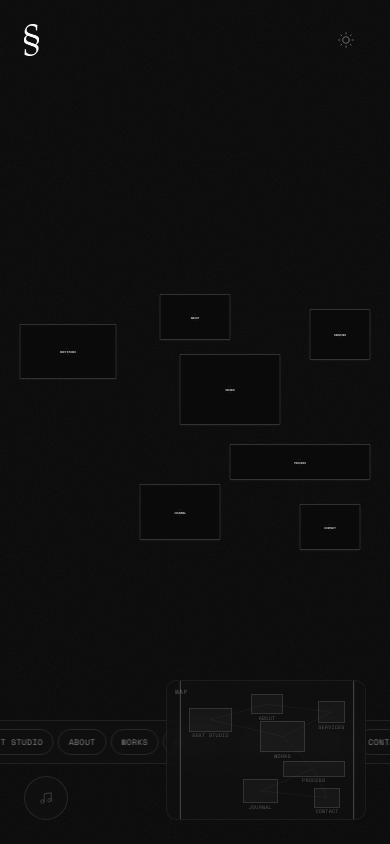
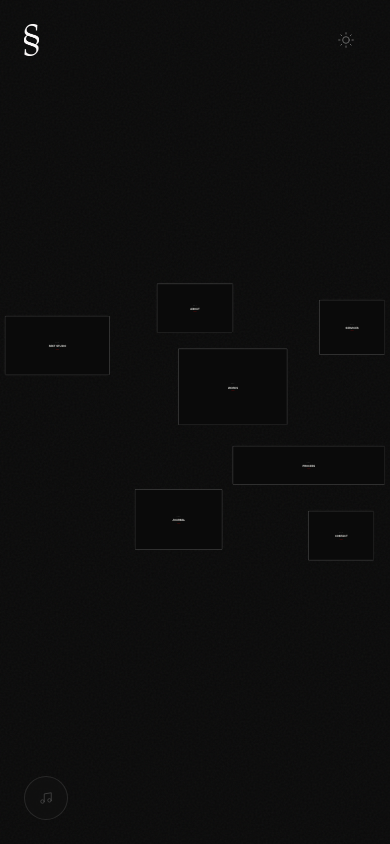
Before and after one commit to ZARQIVOAPP/SEKTSTUDIO, a Next.js app: page / in a window 390 px wide. Built offline with nearby package versions, Linux system fonts and the light colour scheme.

Commit message:
Mobile responsive: fit nodes to phone, remove dock, hide minimap on mobile

```diff
--- a/src/components/canvas/CanvasWorld.tsx
+++ b/src/components/canvas/CanvasWorld.tsx
@@ -1,12 +1,11 @@
 'use client';
 
-import { useEffect, useCallback, useRef, useState } from 'react';
+import { useEffect, useCallback, useRef } from 'react';
 import { useCamera } from '@/lib/camera';
 import { CAMERA_DEFAULTS, NODES, getNodeById, getCanvasBounds } from '@/lib/canvas-config';
 import { CanvasNode } from './CanvasNode';
 import { ConnectionPaths } from './ConnectionPaths';
 import { Minimap } from './Minimap';
-import { motion, AnimatePresence } from 'motion/react';
 
 // Section imports
 import { Hero } from '@/components/sections/Hero';
@@ -42,7 +41,6 @@ export function CanvasWorld() {
   const pointerStartRef = useRef<{ x: number; y: number; time: number } | null>(null);
   const overviewZoomRef = useRef<number>(CAMERA_DEFAULTS.minZoom);
   const overviewPosRef = useRef<{ x: number; y: number }>({ x: 0, y: 0 });
-  const [showDock, setShowDock] = useState(true);
 
   // ─── Clamp camera + center at overview zoom ───
   const clampCamera = useCallback(() => {
@@ -52,7 +50,6 @@ export function CanvasWorld() {
     const bounds = getCanvasBounds();
     const pad = 200;
 
-    // At overview zoom, snap to centered position
     if (cam.zoom <= overviewZoomRef.current * 1.05) {
       cam.zoom = overviewZoomRef.current;
       cam.x = overviewPosRef.current.x;
@@ -103,7 +100,7 @@ export function CanvasWorld() {
     rafRef.current = requestAnimationFrame(decay);
   }, [cameraRef, applyTransform, clampCamera]);
 
-  // ─── Hit test helpers ───
+  // ─── Hit test ───
   const findNodeAtPosition = useCallback(
     (clientX: number, clientY: number): string | null => {
       const cam = cameraRef.current;
@@ -230,7 +227,7 @@ export function CanvasWorld() {
     [cameraRef, startDecay, findNodeAtPosition, activeNodeId, navigateToNode],
   );
 
-  // ─── Wheel: trackpad pan/pinch + mouse wheel zoom ───
+  // ─── Wheel: trackpad pan/pinch + mouse zoom ───
   const handleWheel = useCallback(
     (e: WheelEvent) => {
       const target = e.target as HTMLElement;
@@ -239,7 +236,6 @@ export function CanvasWorld() {
       e.preventDefault();
       const cam = cameraRef.current;
 
-      // Pinch-to-zoom (ctrlKey is set by browser for trackpad pinch)
       if (e.ctrlKey) {
         const zoomDelta = -e.deltaY * 0.008;
         const newZoom = Math.max(
@@ -251,17 +247,14 @@ export function CanvasWorld() {
         cam.y = e.clientY - (e.clientY - cam.y) * zoomRatio;
         cam.zoom = newZoom;
       } else {
-        // Normalize deltaMode (some browsers report in lines not pixels)
         let dx = e.deltaX;
         let dy = e.deltaY;
         if (e.deltaMode === 1) { dx *= 16; dy *= 16; }
 
-        // If horizontal movement: definitely a trackpad pan
         if (Math.abs(dx) > 0.5) {
           cam.x -= dx * 1.2;
           cam.y -= dy * 1.2;
         } else {
-          // Pure vertical = mouse wheel → zoom
           const zoomFactor = dy > 0 ? CAMERA_DEFAULTS.zoomOut : CAMERA_DEFAULTS.zoomIn;
           const newZoom = Math.max(
             overviewZoomRef.current,
@@ -287,18 +280,19 @@ export function CanvasWorld() {
     return () => el.removeEventListener('wheel', handleWheel);
   }, [handleWheel]);
 
-  // ─── Initial camera: overview centered ───
+  // ─── Initial camera: responsive overview ───
   useEffect(() => {
     const cam = cameraRef.current;
     const vw = window.innerWidth;
     const vh = window.innerHeight;
     const bounds = getCanvasBounds();
-    const pad = 400;
+    const isMobile = vw < 768;
+    const pad = isMobile ? 100 : 400;
 
     const zoom = Math.min(
       vw / (bounds.width + pad * 2),
       vh / (bounds.height + pad * 2),
-      0.18,
+      isMobile ? 0.06 : 0.18,
     );
 
     const cx = bounds.minX + bounds.width / 2;
@@ -323,43 +317,6 @@ export function CanvasWorld() {
     },
     [navigateToNode],
   );
-
-  // ─── Return to overview ───
-  const returnToOverview = useCallback(() => {
-    const cam = cameraRef.current;
-    const target = overviewPosRef.current;
-    const targetZoom = overviewZoomRef.current;
-
-    // Animate to overview
-    const startX = cam.x, startY = cam.y, startZoom = cam.zoom;
-    const startTime = performance.now();
-    const duration = 1200;
-
-    const ease = (t: number) => t < 0.5 ? 4 * t * t * t : 1 - Math.pow(-2 * t + 2, 3) / 2;
-
-    const animate = () => {
-      const elapsed = performance.now() - startTime;
-      const t = ease(Math.min(1, elapsed / duration));
-
-      cam.x = startX + (target.x - startX) * t;
-      cam.y = startY + (target.y - startY) * t;
-      cam.zoom = startZoom + (targetZoom - startZoom) * t;
-      applyTransform();
-
-      if (t < 1) requestAnimationFrame(animate);
-    };
-    requestAnimationFrame(animate);
-  }, [cameraRef, applyTransform]);
-
-  // Show/hide dock based on zoom level
-  useEffect(() => {
-    const check = () => {
-      const cam = cameraRef.current;
-      setShowDock(cam.zoom < overviewZoomRef.current * 3);
-    };
-    const interval = setInterval(check, 300);
-    return () => clearInterval(interval);
-  }, [cameraRef]);
 
   return (
     <div
@@ -408,62 +365,10 @@ export function CanvasWorld() {
         ))}
       </div>
 
-      {/* ─── Node Navigation Dock ─── */}
-      <AnimatePresence>
-        {showDock && (
-          <motion.div
-            initial={{ opacity: 0, y: 30 }}
-            animate={{ opacity: 1, y: 0 }}
-            exit={{ opacity: 0, y: 30 }}
-            transition={{ duration: 0.4, ease: [0.16, 1, 0.3, 1] }}
-            className="fixed bottom-20 left-1/2 -translate-x-1/2 z-[70] flex items-center gap-1 sm:gap-2 px-2 sm:px-3 py-2 rounded-full backdrop-blur-xl"
-            style={{
-              backgroundColor: 'rgba(17,17,17,0.75)',
-              border: '1px solid rgba(255,255,255,0.08)',
-            }}
-          >
-            {NODES.map((node) => {
-              const isActive = activeNodeId === node.id;
-              return (
-                <button
-                  key={node.id}
-                  onClick={() => handleNodeClick(node.id)}
-                  className="relative font-mono uppercase tracking-wider transition-all duration-300 rounded-full whitespace-nowrap"
-                  style={{
-                    fontSize: '8px',
-                    padding: isActive ? '6px 14px' : '6px 10px',
-                    color: isActive ? 'var(--color-bg-primary)' : 'rgba(255,255,255,0.5)',
-                    backgroundColor: isActive ? 'var(--color-text-primary)' : 'transparent',
-                    border: isActive ? 'none' : '1px solid rgba(255,255,255,0.1)',
-                  }}
-                >
-                  {node.label}
-                </button>
-              );
-            })}
-
-            {/* Overview button */}
-            {activeNodeId && (
-              <button
-                onClick={returnToOverview}
-                className="font-mono uppercase tracking-wider rounded-full transition-all duration-300 ml-1"
-                style={{
-                  fontSize: '8px',
-                  padding: '6px 10px',
-                  color: 'var(--color-accent)',
-                  border: '1px solid var(--color-accent)',
-                  backgroundColor: 'transparent',
-                }}
-              >
-                ← ALL
-              </button>
-            )}
-          </motion.div>
-        )}
-      </AnimatePresence>
-
-      {/* Minimap */}
-      <Minimap onNodeClick={handleNodeClick} />
+      {/* Minimap — hidden on mobile */}
+      <div className="hidden sm:block">
+        <Minimap onNodeClick={handleNodeClick} />
+      </div>
     </div>
   );
 }
--- a/src/lib/camera.tsx
+++ b/src/lib/camera.tsx
@@ -17,7 +17,6 @@ export interface CameraRef {
   lastPointerX: number;
   lastPointerY: number;
   lastMoveTime: number;
-  // Pinch zoom
   pinchStartDist: number;
   pinchStartZoom: number;
   pointers: Map<number, { x: number; y: number }>;
@@ -69,7 +68,7 @@ export function CameraProvider({ children }: { children: ReactNode }) {
   const containerRef = useRef<HTMLDivElement | null>(null);
   const [activeNodeId, setActiveNodeId] = useState<string | null>(null);
 
-  // Apply CSS transform directly to DOM — bypasses React render
+  // Apply CSS transform directly to DOM
   const applyTransform = useCallback(() => {
     const el = containerRef.current;
     if (!el) return;
@@ -77,23 +76,27 @@ export function CameraProvider({ children }: { children: ReactNode }) {
     el.style.transform = `translate(${x}px, ${y}px) scale(${zoom})`;
   }, []);
 
-  // Cinematic fly-to node
+  // Cinematic fly-to node — responsive zoom
   const navigateToNode = useCallback(
     (node: NodeConfig) => {
       const cam = cameraRef.current;
       const center = getNodeCenter(node);
       const vw = window.innerWidth;
       const vh = window.innerHeight;
-      const targetZoom = node.focusZoom;
+
+      // On mobile, calculate zoom to fit the node within the viewport
+      // On desktop, use the predefined focusZoom
+      const isMobile = vw < 768;
+      const targetZoom = isMobile
+        ? Math.min(vw / node.width, vh / node.height) * 0.92
+        : node.focusZoom;
 
       const targetX = vw / 2 - center.x * targetZoom;
       const targetY = vh / 2 - center.y * targetZoom;
 
-      // Kill momentum
       cam.vx = 0;
       cam.vy = 0;
 
-      // Animate with GSAP
       gsap.to(cam, {
         x: targetX,
         y: targetY,
@@ -104,19 +107,17 @@ export function CameraProvider({ children }: { children: ReactNode }) {
         onComplete: () => setActiveNodeId(node.id),
       });
 
-      // Set active immediately for visual feedback
       setActiveNodeId(node.id);
     },
     [applyTransform],
   );
 
-  // Fly to overview (show all nodes)
+  // Fly to overview
   const navigateToOverview = useCallback(() => {
     const cam = cameraRef.current;
     const vw = window.innerWidth;
     const vh = window.innerHeight;
 
-    // Calculate zoom to fit all nodes with padding
     const padding = 400;
     const overviewZoom = Math.min(
       vw / (7200 + padding * 2),
@@ -125,7 +126,7 @@ export function CameraProvider({ children }: { children: ReactNode }) {
     );
 
     const targetX = vw / 2 - 3500 * overviewZoom;
-    const targetY = vw / 2 - 1800 * overviewZoom;
+    const targetY = vh / 2 - 1800 * overviewZoom;
 
     cam.vx = 0;
     cam.vy = 0;
```
